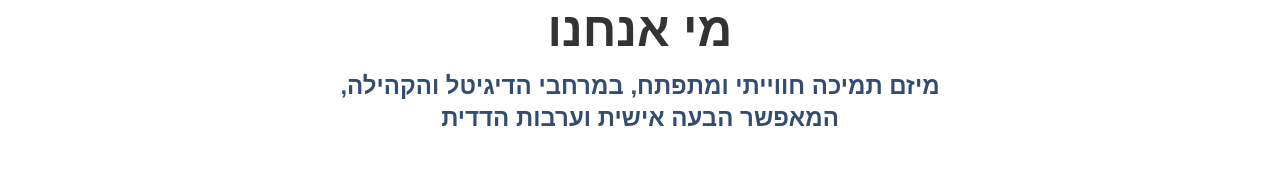
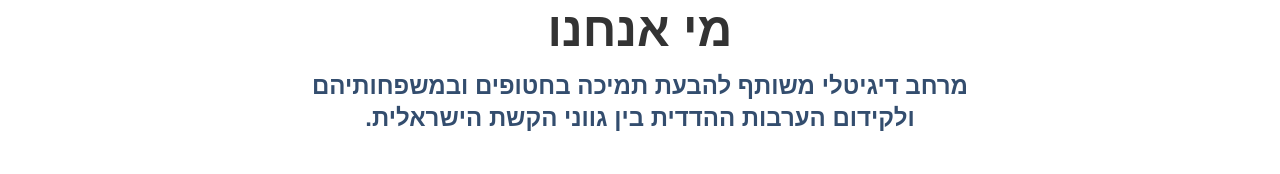
Before and after one commit to yakir-reznik/lend-a-hand, a Nuxt app: page / in a window 1280 px wide. Shown: the part 778-952 px from the top of the page. Built offline with nearby package versions, Linux system fonts and the light colour scheme; no server answers.

Commit message:
text update

```diff
--- a/components/section/Mahut.vue
+++ b/components/section/Mahut.vue
@@ -3,7 +3,7 @@
 		<div class="wrapper text-center">
 			<h2 class="mb-4 text-4xl font-bold desktop:text-5xl">מי אנחנו</h2>
 			<p class="mx-auto text-xl font-semibold text-mid tablet:max-w-xl desktop:max-w-2xl desktop:text-2xl">
-				מיזם תמיכה חווייתי ומתפתח, במרחבי הדיגיטל והקהילה, המאפשר הבעה אישית וערבות הדדית
+				מרחב דיגיטלי משותף להבעת תמיכה בחטופים ובמשפחותיהם ולקידום הערבות ההדדית בין גווני הקשת הישראלית.
 			</p>
 
 			<!-- <p>
```
